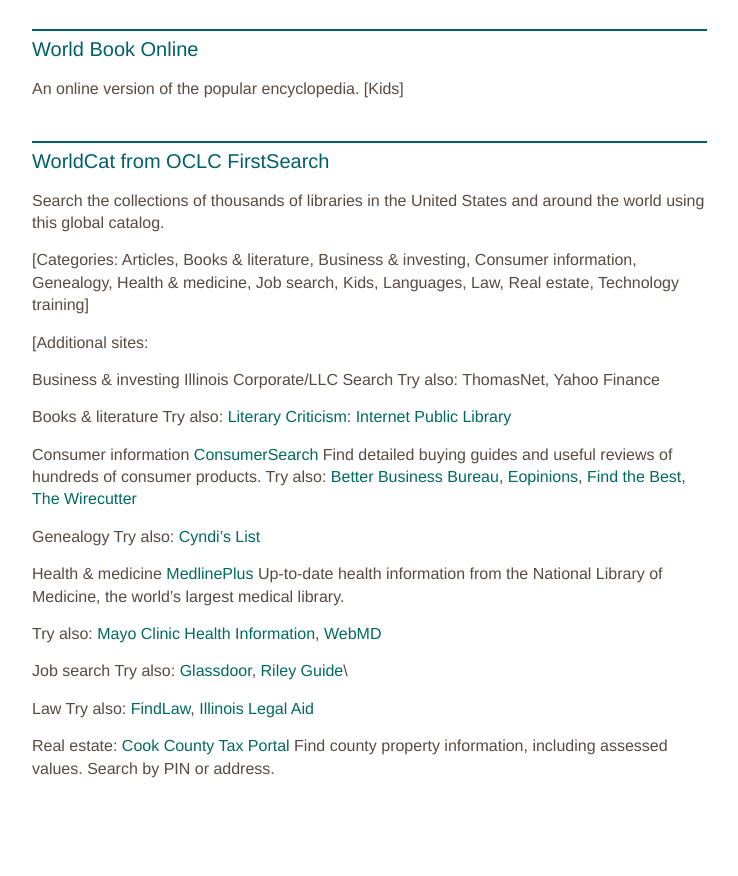
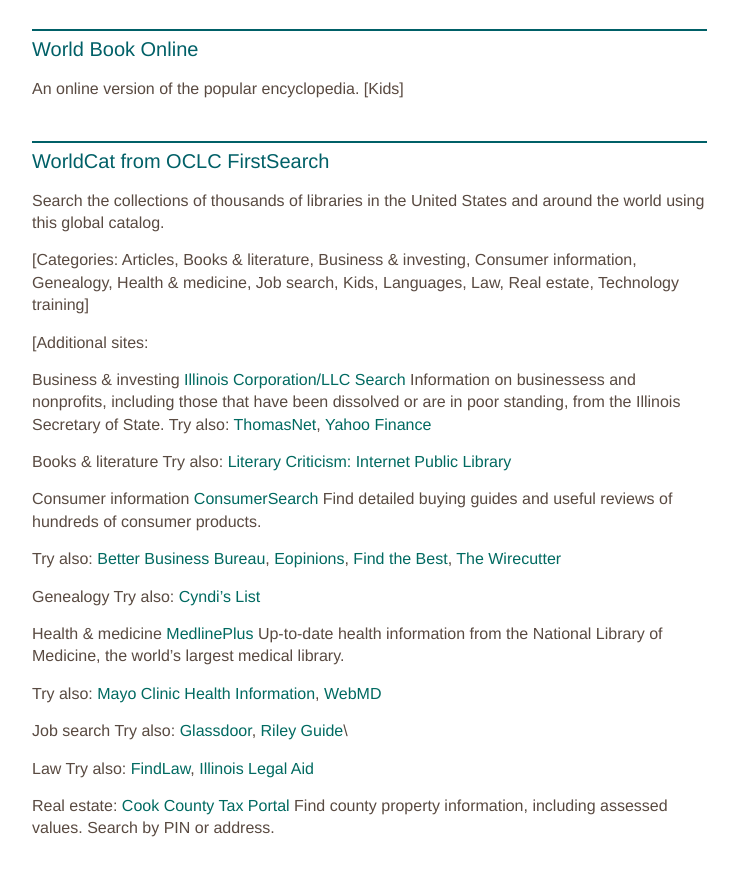
Before and after one commit to skokielibrary/spl-content, a Jekyll site: the page built from _content/bruce/resources--research-topic.markdown, in a window 1280 px wide and 900 px high, scrolled down 8418 px. Shown: the top 876 px of the window, without its empty margins (126-864 px from the left). Built offline with Jekyll 4.4.1, drawn with Linux system fonts in a browser that asks for light colours; before the commit the page ends 9258 px from its top, so only the background shows below that.

Commit message:
Updated resources--research-topic.markdown

```diff
--- a/_content/bruce/resources--research-topic.markdown
+++ b/_content/bruce/resources--research-topic.markdown
@@ -263,8 +263,9 @@ Search the collections of thousands of libraries in the United States and around
 [Additional sites:
 
 Business & investing
-Illinois Corporate/LLC Search
-Try also: ThomasNet, Yahoo Finance
+[Illinois Corporation/LLC Search](http://www.ilsos.gov/corporatellc/)
+Information on businessess and nonprofits, including those that have been dissolved or are in poor standing, from the Illinois Secretary of State.
+Try also: [ThomasNet](http://www.thomasnet.com/), [Yahoo Finance](http://finance.yahoo.com/)
 
 Books & literature
 Try also: [Literary Criticism: Internet Public Library](http://www.ipl.org/div/litcrit/)
@@ -272,6 +273,7 @@ Try also: [Literary Criticism: Internet Public Library](http://www.ipl.org/div/l
 Consumer information
 [ConsumerSearch](http://www.consumersearch.com/)
 Find detailed buying guides and useful reviews of hundreds of consumer products.
+
 Try also: [Better Business Bureau](http://www.bbb.org/), [Eopinions](http://www.epinions.com/?sb=1), [Find the Best](http://www.findthebest.com/), [The Wirecutter](http://thewirecutter.com/)
 
 Genealogy
```
